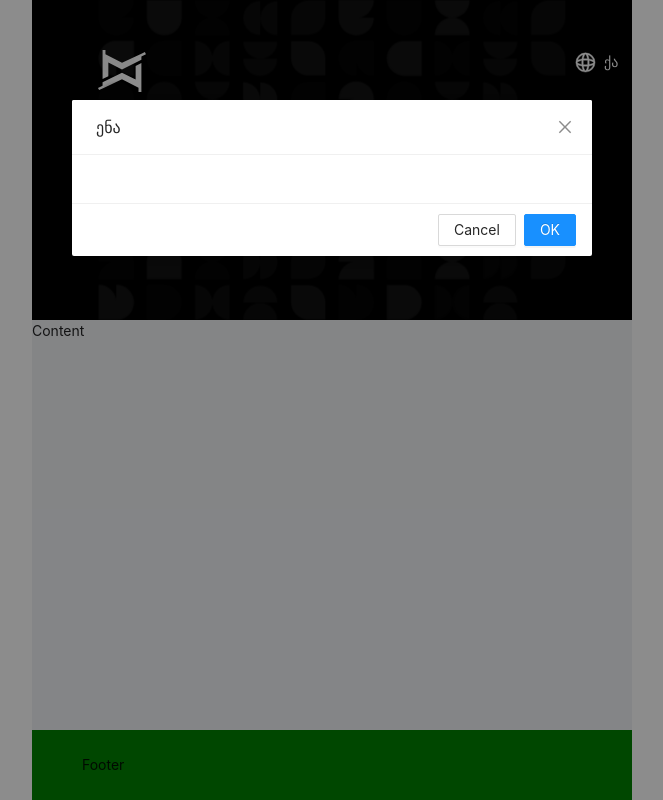
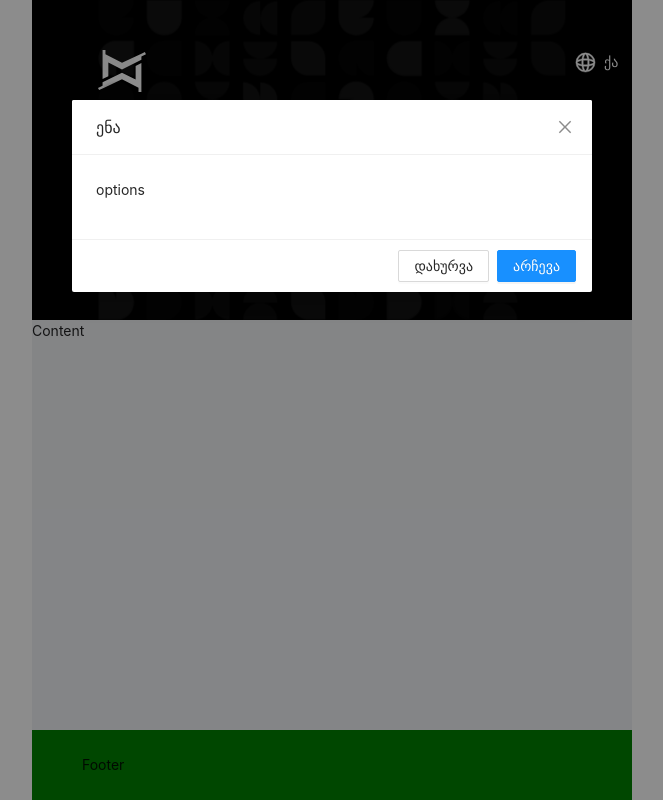
Before and after one commit to TemoSulava/Meama-Collect, a React (Create React App) app: page / in a window 1280 px wide. Both pictures are taken after a click on the button "ქა". Shown: the whole page, without its empty margins (308-971 px from the left). Built offline with nearby package versions, Linux system fonts and the light colour scheme; a small style sheet from the web is missing.

Commit message:
dynamic modal component implemented, uncrontrolled componnet

```diff
--- a/src/App.js
+++ b/src/App.js
@@ -2,12 +2,14 @@ import { Layout } from 'antd'
 
 import SvgLoader from './components/SvgLoader'
 import { useTranslation, Trans } from 'react-i18next'
-import { useEffect } from 'react'
+import { useState, useEffect } from 'react'
 import Modal from './components/Modal'
 
 const { Header, Footer, Content } = Layout
 
 function App() {
+  const [showLanguageSelector, setShowLanguageSelector] = useState(false)
+
   const { t, i18n } = useTranslation()
 
   useEffect(() => {
@@ -27,10 +29,25 @@ function App() {
             icon={<SvgLoader type='language-menu' />}
             buttonStyle='lang'
             noBorder
+            setShowModal={() => setShowLanguageSelector(true)}
+            show={showLanguageSelector}
+            onOk={() => {
+              console.log('ok clicked')
+              setShowLanguageSelector(false)
+            }}
+            onCancel={() => {
+              console.log('cancel clicked')
+              setShowLanguageSelector(false)
+            }}
+            okText='არჩევა'
+            cancelText='დახურვა'
             title='ენა'
             buttonType='ghost'
             shape='circle'
-            ghost />
+            ghost
+          >
+           <p>options</p>
+          </Modal>
         </Header>
         <Content className='grid-item-2'>Content</Content>
         <Footer className='grid-item-3' style={{ background: 'green' }}>
--- a/src/components/Modal/index.js
+++ b/src/components/Modal/index.js
@@ -7,31 +7,35 @@ const ModalComponent = ({
   title,
   buttonStyle,
   buttonText,
+  cancelText,
+  onOk = () => {},
+  onCancel = () => {},
+  okText,
+  setShowModal,
+  show = false,
   noBorder = false,
   icon,
   buttonType = 'primary',
   shape = 'default'
 }) => {
-  const [isModalVisible, setIsModalVisible] = useState(false)
-
-  const showModal = () => {
-    setIsModalVisible(true)
-  }
-
-  const handleOk = () => {
-    setIsModalVisible(false)
-  }
-
-  const handleCancel = () => {
-    setIsModalVisible(false)
-  }
-
   return (
     <>
-      <Button className={noBorder ? buttonStyle + ' no-border': buttonStyle} shape={shape} type={buttonType} onClick={showModal}>
+      <Button
+        className={noBorder ? buttonStyle + ' no-border' : buttonStyle}
+        shape={shape}
+        type={buttonType}
+        onClick={setShowModal}>
         <p className='white-text'>{buttonText ? buttonText : icon}</p>
       </Button>
-      <Modal className='white-text ' title={title} icon={icon} shape={shape} visible={isModalVisible} onOk={handleOk} onCancel={handleCancel}>
+      <Modal
+        cancelText={cancelText}
+        okText={okText}
+        title={title}
+        icon={icon}
+        shape={shape}
+        visible={show}
+        onOk={onOk}
+        onCancel={onCancel}>
         {children ? children : null}
       </Modal>
     </>
```
